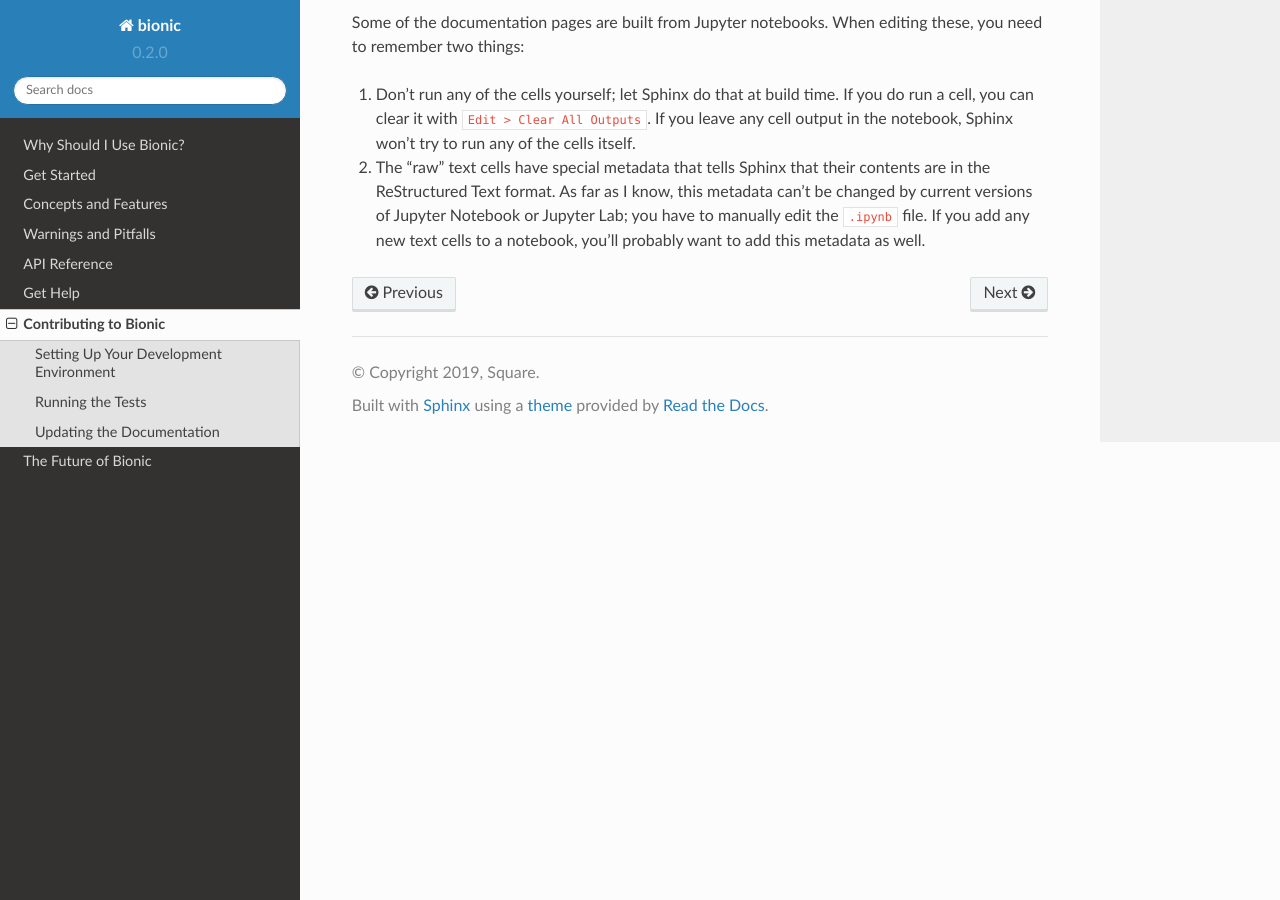
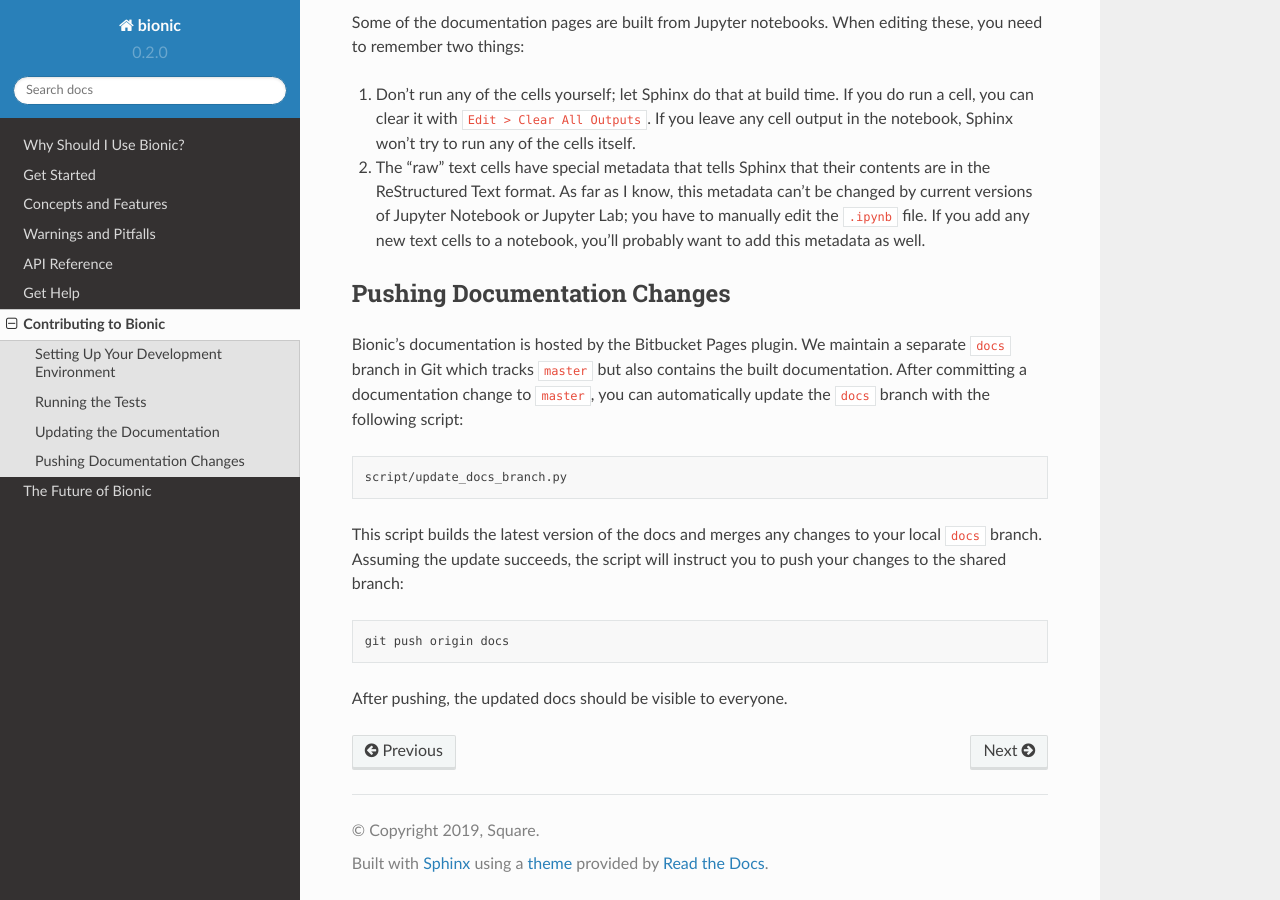
Before and after one commit to square/bionic, a Sphinx documentation site: the page built from docs/contributing.rst, in a window 1280 px wide and 900 px high, scrolled down 1324 px. Built offline with Sphinx 7.4.7 and the Read the Docs theme 2.0.0, drawn with Linux system fonts in a browser that asks for light colours.

Commit message:
Add script to update docs branch
I found the process of updating the docs branch a bit fiddly, so I added
a script to do it.

```diff
--- a/docs/contributing.rst
+++ b/docs/contributing.rst
@@ -85,3 +85,25 @@ these, you need to remember two things:
    metadata can't be changed by current versions of Jupyter Notebook or Jupyter
    Lab; you have to manually edit the ``.ipynb`` file.  If you add any new text
    cells to a notebook, you'll probably want to add this metadata as well.
+
+Pushing Documentation Changes
+-----------------------------
+
+Bionic's documentation is hosted by the Bitbucket Pages plugin.  We maintain a
+separate ``docs`` branch in Git which tracks ``master`` but also contains the
+built documentation.  After committing a documentation change to ``master``,
+you can automatically update the ``docs`` branch with the following script:
+
+.. code-block:: bash
+
+    script/update_docs_branch.py
+
+This script builds the latest version of the docs and merges any changes to
+your local ``docs`` branch.  Assuming the update succeeds, the script will
+instruct you to push your changes to the shared branch:
+
+.. code-block:: bash
+
+    git push origin docs
+
+After pushing, the updated docs should be visible to everyone.
```
